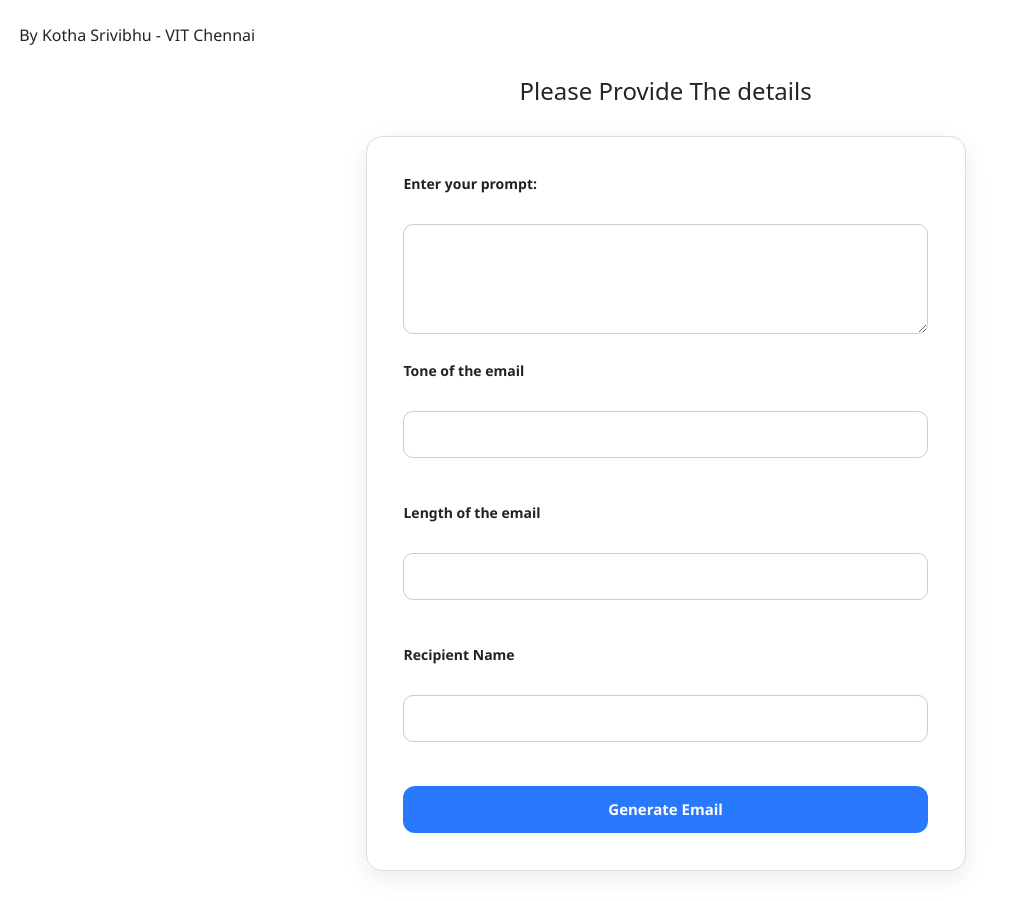
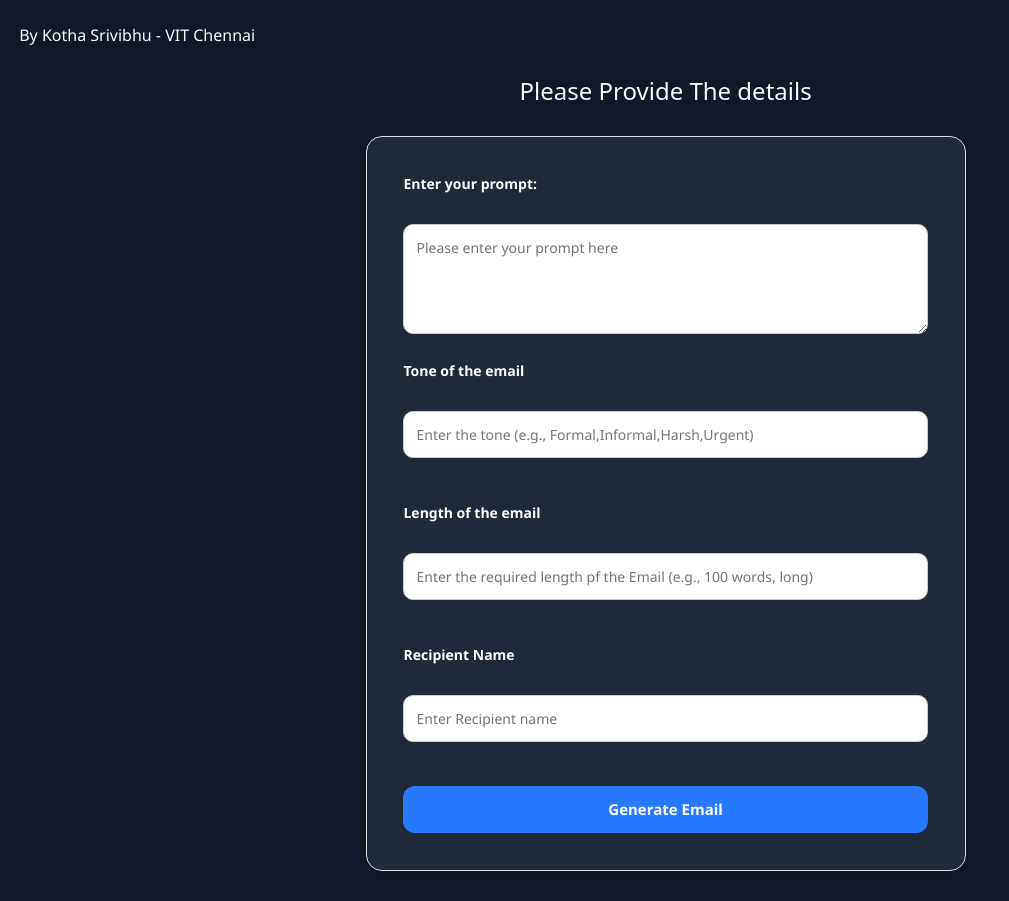
Before and after one commit to KOTHA-SRIVIBHU/mail-gen, a Flask app: page / in a window 1280 px wide. Shown: the part 80-981 px from the top of the page, without its empty margins (0-1009 px from the left). Run offline with Flask 3, Linux system fonts and the light colour scheme.

Commit message:
bg change

```diff
--- a/templates/index.html
+++ b/templates/index.html
@@ -112,7 +112,7 @@
 .generated-box {
   max-width: 600px;
   margin: 30px auto;
-  background: #fff;
+  background:#1F2937;
   padding: 30px 25px;
   border-radius: 16px;
   box-shadow: 0 8px 24px rgba(0, 0, 0, 0.08);
@@ -135,7 +135,7 @@
   margin-top: 0;
   margin-bottom: 20px;
   font-size: 20px;
-  color: #333;
+  color: #fff;
 }
 
     </style>
@@ -148,7 +148,8 @@
       <span class="navbar-brand" href="#"><h4 class="heding">Mail Generator using Genrative AI</h4></span>
     </div>
   </nav>
-<body>
+<body style="background-color: 	#111827 ; color: white;" class="text-light">
+
   <div style="margin-left: 1.5%; padding-top: 2%;" href="#"><h6 class="heding">By Kotha Srivibhu - VIT Chennai</h6></div>
 
   <div class="mgn">
@@ -156,14 +157,14 @@
     <h4 align="center">Please Provide The details</h4>
 
     <form method="POST" class ="frm">
-        <label for="prompt">Enter your prompt:</label><br>
-        <textarea name="prompt" rows="4" cols="50" required></textarea><br>
-        <label for="tone">Tone of the email</label><br>
-        <input type="text" name="tone" required><br><br>
-        <label for="length">Length of the email</label><br>
-        <input type="text" name="length" required><br><br>
-        <label for="recipient">Recipient Name</label><br>
-        <input type="text" name="recipient" required><br><br>
+        <label for="prompt" style="color: white;">Enter your prompt:</label><br>
+        <textarea name="prompt" rows="4" cols="50" required placeholder="Please enter your prompt here"></textarea><br>
+        <label for="tone" style="color: white;" placeholder="Enter the tone (e.g., Formal,Informal,Harsh,Urgent)">Tone of the email</label><br>
+        <input type="text" name="tone" required placeholder="Enter the tone (e.g., Formal,Informal,Harsh,Urgent)"><br><br>
+        <label for="length" style="color: white;" >Length of the email</label><br>
+        <input type="text" name="length" required placeholder="Enter the required length pf the Email (e.g., 100 words, long)"><br><br>
+        <label for="recipient" style="color: white;">Recipient Name</label><br>
+        <input type="text"  name="recipient" required  placeholder="Enter Recipient name"><br><br>
         <input type="submit" value="Generate Email">
     </form>
     {% if email_subject %}
@@ -171,11 +172,11 @@
     <div class="generated-box" style="margin-bottom: 6px;">
 
 
-      <p style="padding: 12px;">Subject:<p>
-      <div id="subject" class="editable" contenteditable="true" style="padding: 12px;">{{ email_subject }}</div><br>
+      <p style="padding: 12px;color: white;">Subject:<p>
+      <div id="subject" class="editable" contenteditable="true" style="padding: 12px;color: #000;">{{ email_subject }}</div><br>
       <button class="btn btn-primary" onclick="copyToClipboard('subject')" >Copy Subject</button><br><br>
-      <p style="padding: 12px;">Body:</p>
-      <div id="body" class="editable" contenteditable="true" style="white-space: pre-wrap;">{{ email_body }}</div><br>
+      <p style="padding: 12px;color: white;">Body:</p>
+      <div id="body" class="editable" contenteditable="true" style="white-space: pre-wrap;color: #000;">{{ email_body }}</div><br>
       <button class="btn btn-primary" onclick="copyToClipboard('body')">Copy Body</button>
     </div>
     {% endif %}
```
